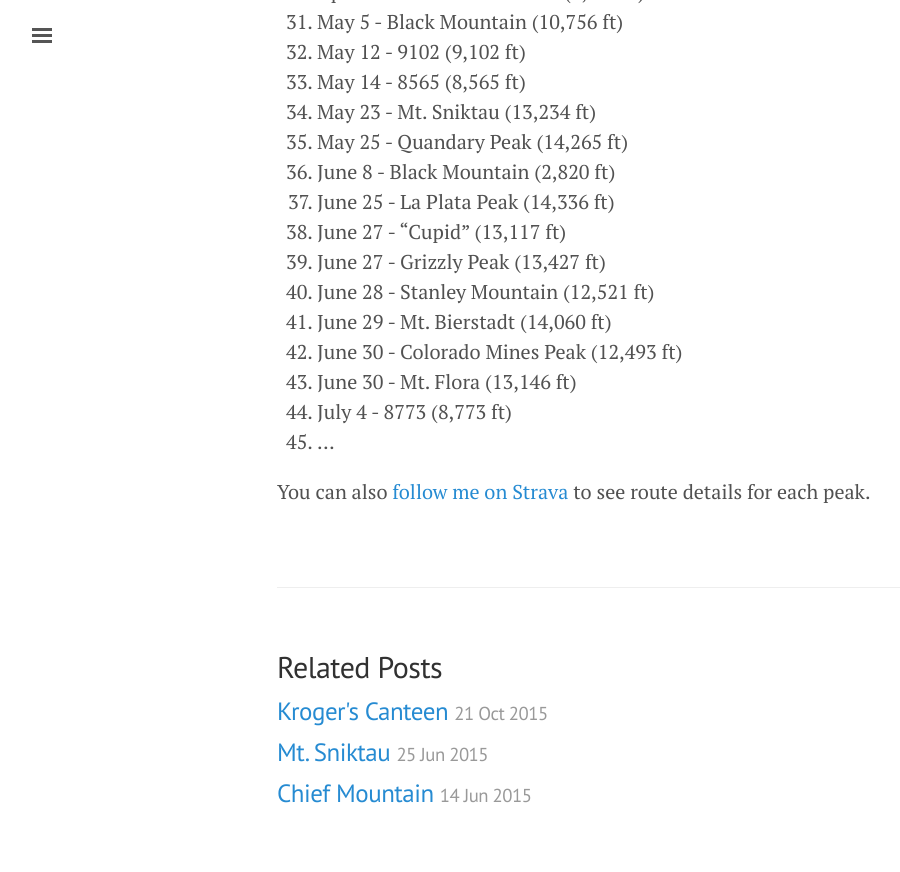
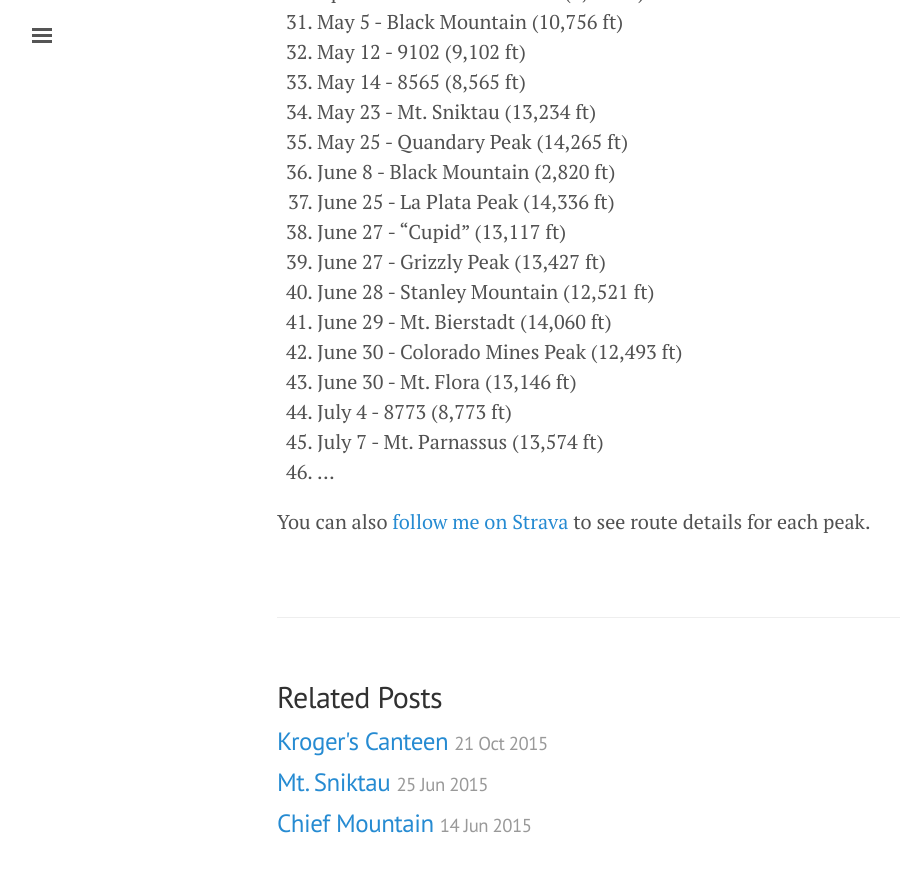
Before and after one commit to jhnnyk/jhnnyk.github.io, a Jekyll site: the page built from _posts/2016-01-26-100-mountains-in-2016.md, in a window 1280 px wide and 900 px high, scrolled down 1405 px. Shown: the top 872 px of the window, without its empty margins (3-903 px from the left). Built offline with Jekyll 4.4.1, drawn with Linux system fonts in a browser that asks for light colours.

Commit message:
Mt Parnassus with Jason

```diff
--- a/_posts/2016-01-26-100-mountains-in-2016.md
+++ b/_posts/2016-01-26-100-mountains-in-2016.md
@@ -51,6 +51,7 @@ It's inspired me to stretch myself. So among a few other goals for 2016, I'm str
 42. June 30 - Colorado Mines Peak (12,493 ft)
 43. June 30 - Mt. Flora (13,146 ft)
 44. July 4 - 8773 (8,773 ft)
-45. ...
+45. July 7 - Mt. Parnassus (13,574 ft)
+46. ...
 
 You can also [follow me on Strava](https://www.strava.com/athletes/149867) to see route details for each peak.
```
